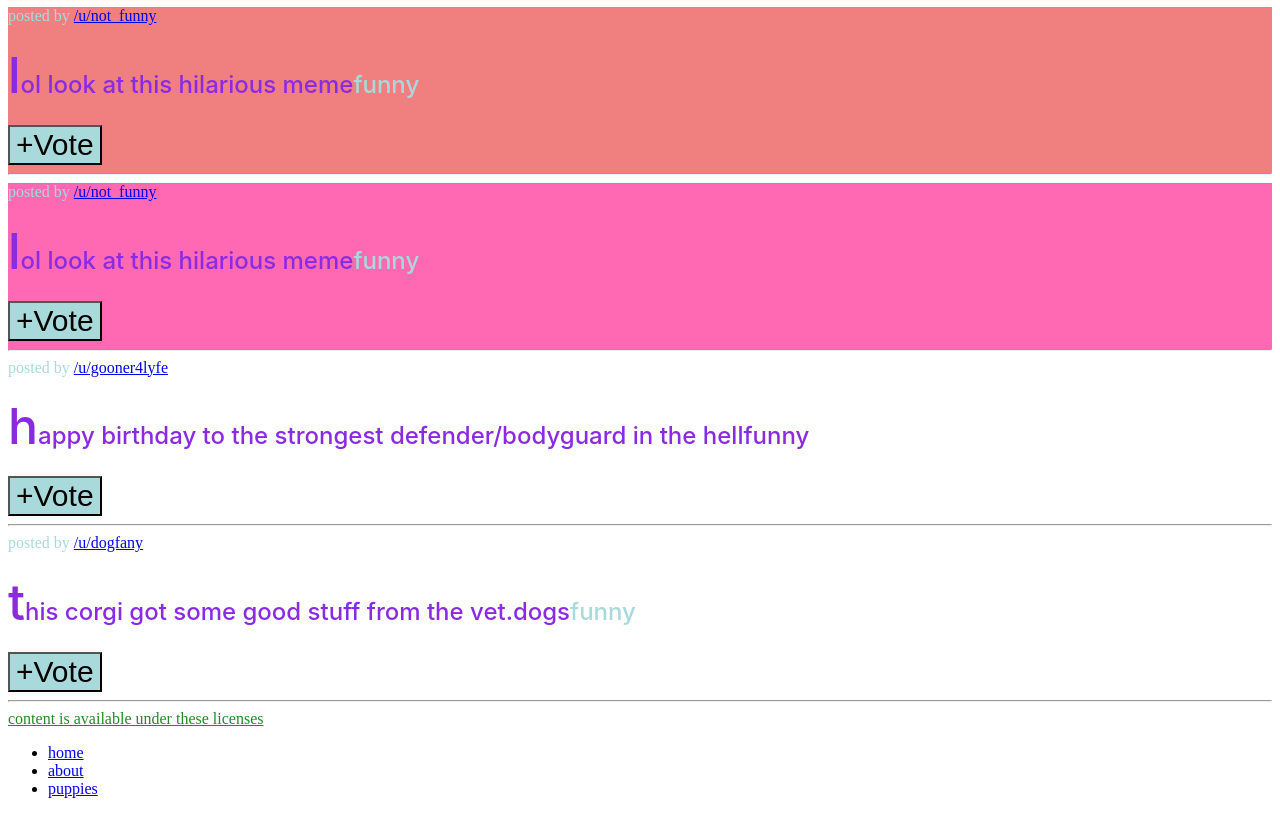
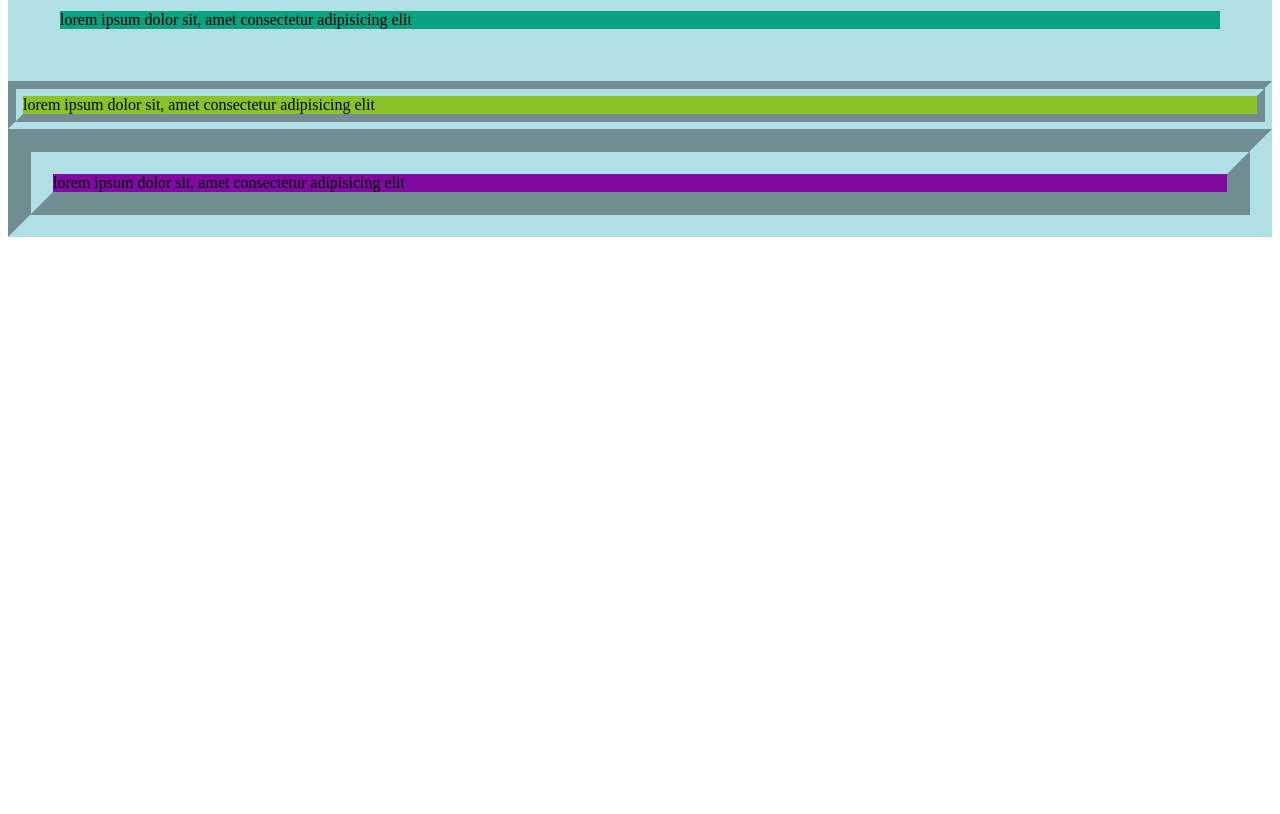
Before and after one commit to zoro9483/Bootcamp2021, a plain HTML site: page index.html in a window 1280 px wide. Shown: the part 121-935 px from the top of the page. After the commit the page ends 800 px from the top, so only its background shows below. Drawn offline with Linux system fonts and the light colour scheme.

Commit message:
adding css border

```diff
--- a/app.css
+++ b/app.css
@@ -74,3 +74,31 @@ a:hover {
 h2::first-letter{
     font-size: 50px;
 }
+
+p::selection{
+    background-color: lightseagreen;
+}
+
+#one {
+    background-color: rgb(10, 161, 129);
+    border-width: 52px;
+    border-color: powderblue;
+    border-style: solid;
+    box-sizing: border-box;
+}
+
+#two {
+    background-color: rgb(139, 194, 38);
+    border-width: 15px;
+    border-color: powderblue;
+    border-style: groove;
+    box-sizing: border-box;
+}
+
+#three {
+    background-color: rgb(126, 10, 161);
+    border-width: 45px;
+    border-color: powderblue;
+    border-style: groove;
+    box-sizing: border-box;
+}
--- a/index.html
+++ b/index.html
@@ -11,8 +11,20 @@
 
 <body>
 
+<h1>hello!</h1>
+<div id="one" >lorem ipsum dolor sit, amet consectetur adipisicing elit</div>
+
+<div id="two" >lorem ipsum dolor sit, amet consectetur adipisicing elit</div>
+
+<div id="three" >lorem ipsum dolor sit, amet consectetur adipisicing elit</div>
 
 
+
+
+
+
+
+  <!--
   <nav>
     <label for="search">search</label>
     <input type="text" placeholder="search" id="search">
@@ -49,7 +61,7 @@
     <h2>this corgi got some good stuff from the vet.dogs<span class="tag">funny</span></h2>
     <button>+Vote</button>
     <hr>
-  </section>
+  </section> -->
 
 
 
@@ -69,7 +81,7 @@
 
   </main>
 
-  <footer>
+  <!-- <footer>
     <a href="licence">content is available under these licenses</a>
     <nav>
       <ul>
@@ -84,7 +96,7 @@
         </li>
       </ul>
     </nav>
-  </footer>
+  </footer> -->
 
 </body>
 
```
